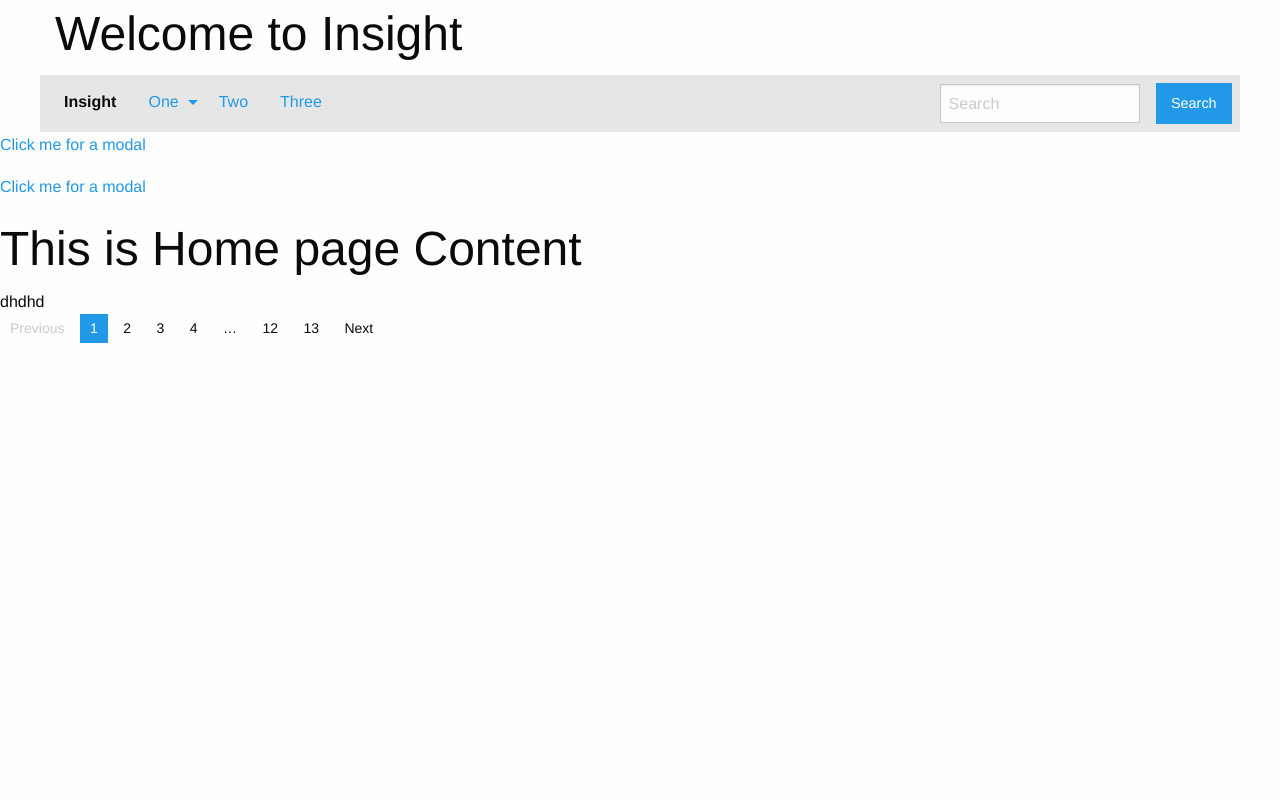
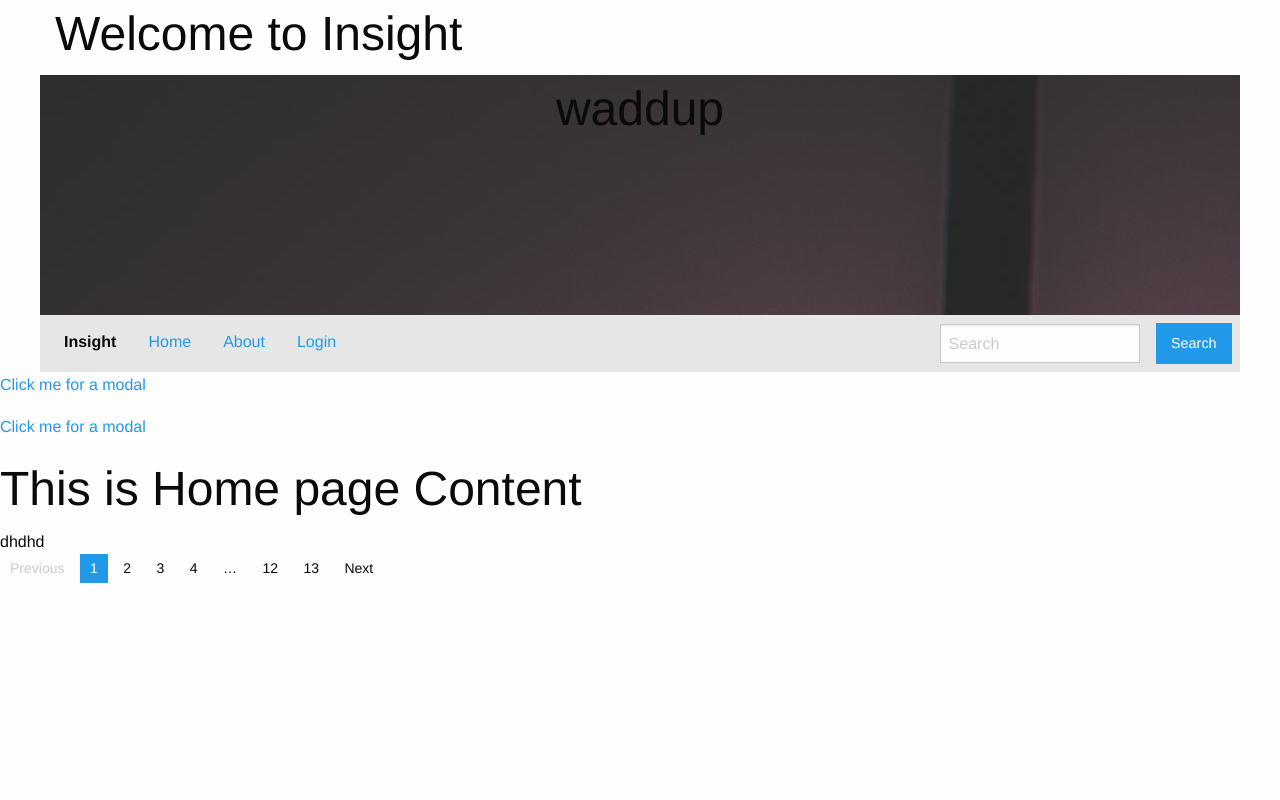
Before and after one commit to narlsu/insight, a PHP site: page / in a window 1280 px wide. Run offline with PHP 8.4, Linux system fonts and the light colour scheme; style sheets or scripts are compiled from the project's sources.

Commit message:
added bgimg

```diff
--- /dev/null
+++ b/css/app.css
@@ -0,0 +1,5 @@
+.background-image {
+  background-image: url(../images/insightbg.jpg);
+  max-width: 75rem;
+  margin: auto;
+  height: 30%; }
--- a/css/app.scss
+++ b/css/app.scss
@@ -5,6 +5,9 @@ $brand-color: #333;
 
 
 
-body {
-
+.background-image {
+	background-image: url(../images/insightbg.jpg);
+	max-width: 75rem;
+	margin: auto;
+	height: 30%;
 }
--- a/templates/master.inc.php
+++ b/templates/master.inc.php
@@ -18,26 +18,22 @@
     </div>
 
 
+<div class="background-image">
+      <h1 class="text-center">waddup</h1>
+</div>
+<div id="nav-cont">
 <nav class="row">
   <div class="title-bar" data-responsive-toggle="example-menu" data-hide-for="medium">
     <button class="menu-icon" type="button" data-toggle></button>
     <div class="title-bar-title">Menu</div>
   </div>
-
   <div class="top-bar" id="example-menu">
     <div class="top-bar-left">
-      <ul class="dropdown menu" data-dropdown-menu>
+      <ul class="vertical medium-horizontal menu" data-dropdown-menu>
         <li class="menu-text">Insight</li>
-        <li class="has-submenu">
-          <a href="#0">One</a>
-          <ul class="submenu menu vertical" data-submenu>
-            <li><a href="#0">One</a></li>
-            <li><a href="#0">Two</a></li>
-            <li><a href="#0">Three</a></li>
-          </ul>
-        </li>
-        <li><a href="#0">Two</a></li>
-        <li><a href="#0">Three</a></li>
+        <li><a href="#0">Home</a></li>
+        <li><a href="#0">About</a></li>
+        <li><a href="#0">Login</a></li>
       </ul>
     </div>
     <div class="top-bar-right">
@@ -48,6 +44,7 @@
     </div>
   </div>
 </nav>
+</div>
 <!-- Modal / Reveal -->
 <p><a data-open="exampleModal1">Click me for a modal</a></p>
 
```
Also changed, not shown: images/Insightbg.jpg (added).
